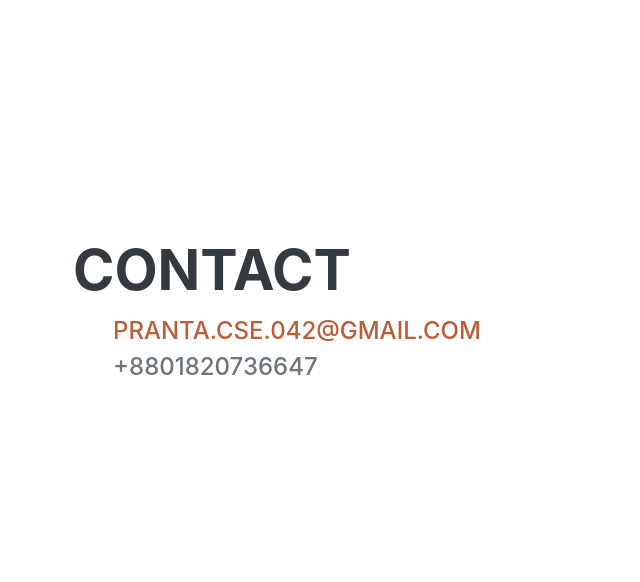
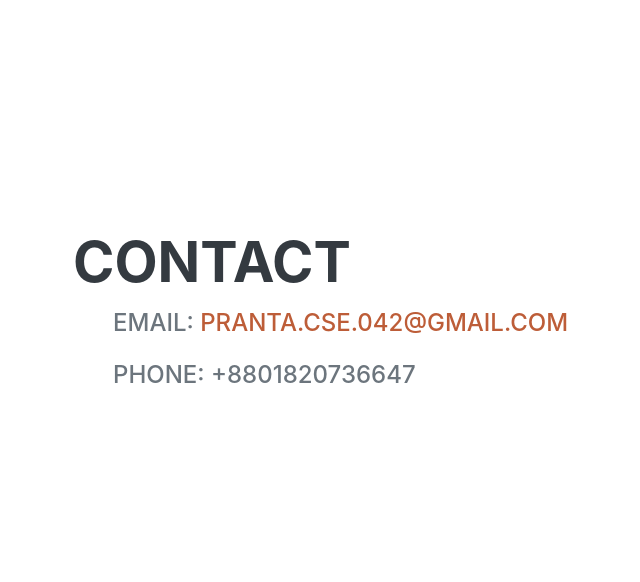
Before and after one commit to PrantaChakraborty/Portfolio, a Django app: page / in a window 1280 px wide. Shown: the part 4086-4668 px from the top of the page, without its empty margins (247-887 px from the left). Run offline with Django 3.2, Linux system fonts and the light colour scheme; data that the repository does not hold is empty; some libraries are stand-ins or nearby versions; some web fonts are replaced.

Commit message:
correcting heroku.yml

```diff
--- a/heroku.yml
+++ b/heroku.yml
@@ -9,4 +9,4 @@ release:
   command:
     - python manage.py collectstatic --noinput
 run:
-web: gunicorn myportfolio.wsgi
+  web: gunicorn myportfolio.wsgi
--- a/templates/base.html
+++ b/templates/base.html
@@ -170,8 +170,8 @@
             <h2>Contact</h2>
 
                     <ul class="subheading mb-3">
-                        <a href="mailto:pranta.cse.042@gmail.com">Pranta.cse.042@gmail.com</a>
-                        <p>+8801820736647</p>
+                        <p>Email: <a href="mailto:pranta.cse.042@gmail.com">Pranta.cse.042@gmail.com</a></p>
+                        <p>Phone: +8801820736647</p>
                     </ul>
 
         </div>
```
